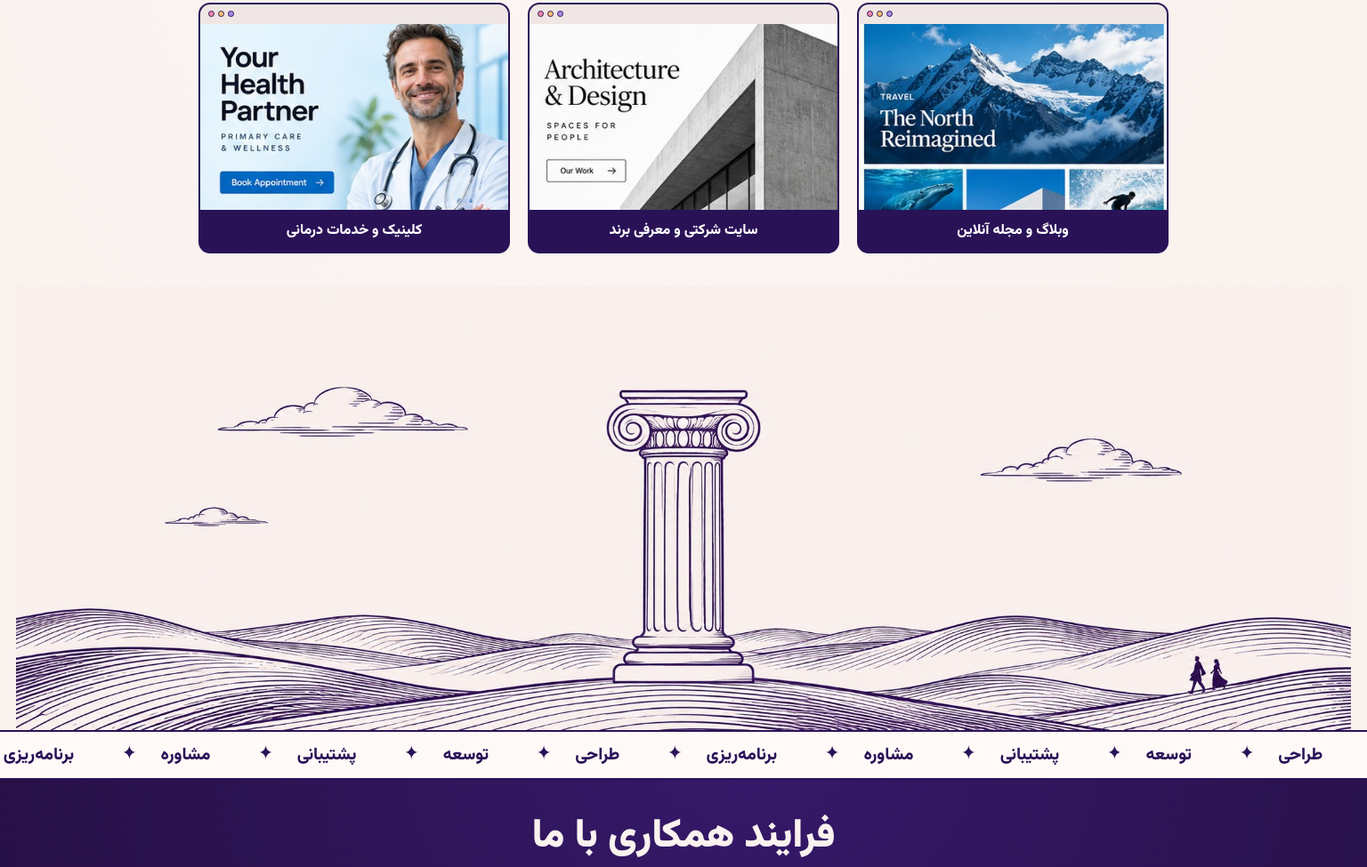
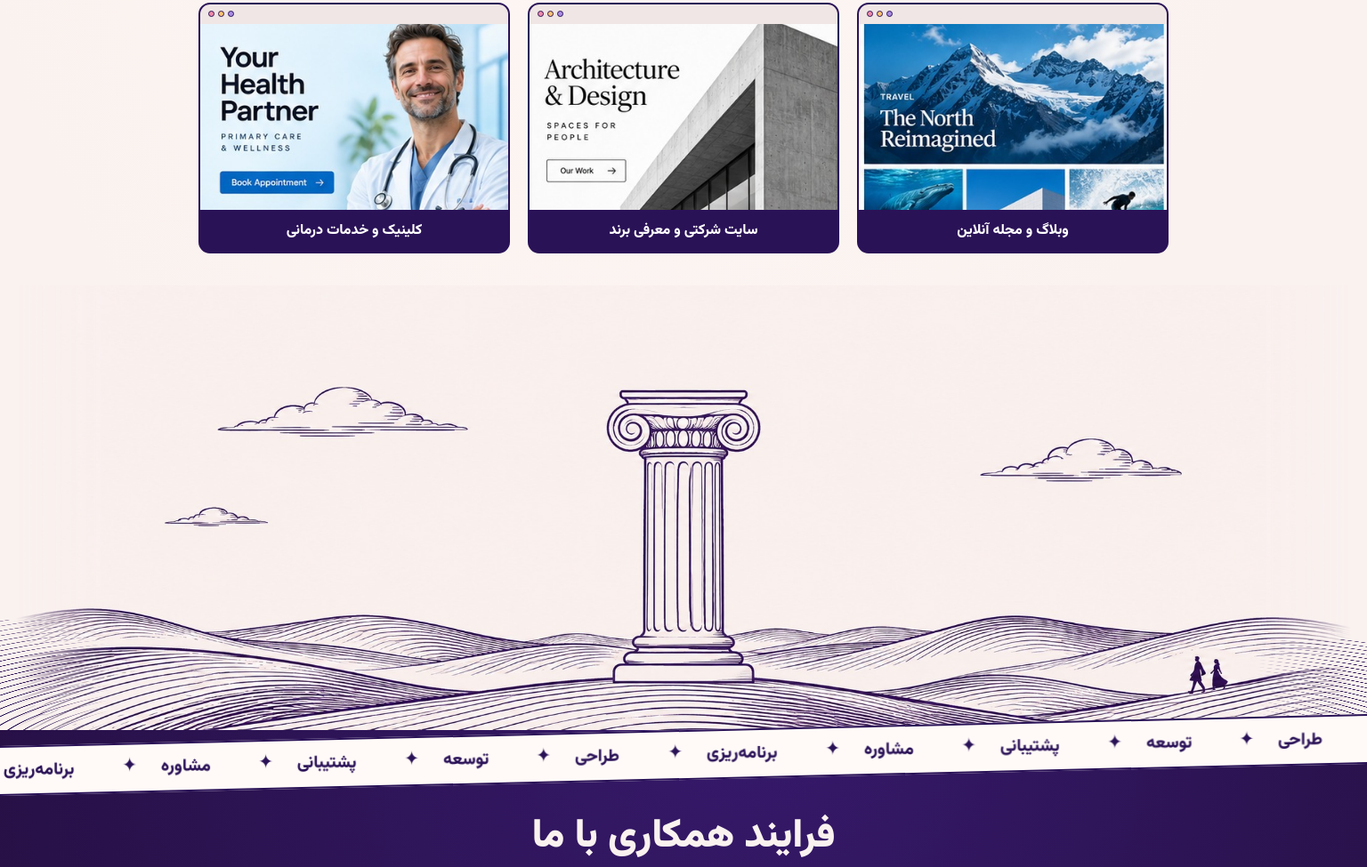
Before and after one commit to 2designer4web-ui/forough, a plain HTML site: page index.html in a window 1536 px wide. Shown: the part 1509-2484 px from the top of the page at 89% size. Drawn offline with Linux system fonts and the light colour scheme.

Commit message:
Restore sloped ribbons and extend landscape edges

```diff
--- a/style.css
+++ b/style.css
@@ -43,17 +43,17 @@ h2{font-size:clamp(1.7rem,3.5vw,2.8rem)}
 .plant{right:2.5%;bottom:-5%;width:12%;animation-delay:-2s}
 .spark{position:absolute;font-size:2rem;animation:float 4s ease-in-out infinite}
 .spark.one{left:12%;top:13%}.spark.two{right:14%;bottom:12%;animation-delay:-2s}
-.ribbon{position:relative;z-index:2;overflow:hidden;direction:ltr;background:#fffaf8;color:var(--ink);border-block:2px solid var(--ink);font-weight:800;scroll-margin-top:40px}
-.hero .ribbon{position:absolute;inset-inline:0;bottom:.3rem}
+.ribbon{--ribbon-slope:-1.35deg;position:relative;z-index:2;overflow:hidden;direction:ltr;background:#fffaf8;color:var(--ink);border-block:2px solid var(--ink);font-weight:800;scroll-margin-top:40px;transform:skewY(var(--ribbon-slope))}
+.hero .ribbon{position:absolute;inset-inline:0;bottom:.85rem}
 .belt{width:max-content;display:flex;direction:ltr;animation:marquee 34s linear infinite}
 .reverse .belt{animation-direction:reverse;animation-duration:30s}
 .belt-group{display:flex;align-items:center;flex:none;direction:rtl;white-space:nowrap}
-.belt-group span{padding:.65em 1.4em;display:flex;gap:1.4em;align-items:center;font-size:clamp(1rem,1.25vw,1.2rem);line-height:1.4}
+.belt-group span{padding:.65em 1.4em;display:flex;gap:1.4em;align-items:center;font-size:clamp(1rem,1.25vw,1.2rem);line-height:1.4;transform:skewY(calc(-1 * var(--ribbon-slope)))}
 .belt-group b{font-size:1.15em;line-height:1}
 html:lang(en) .belt-group{direction:ltr}
 .ribbon:hover .belt{animation-play-state:paused}
 .work,.team{text-align:center;background:radial-gradient(ellipse at 45% 10%,#fff8f6,var(--paper) 66%)}
-.work{padding-top:2.8rem}
+.work{position:relative;padding-top:2.8rem}
 .section-copy{margin:.55rem auto 1.8rem;max-width:40rem}
 .accent::before,.accent::after{content:"✧";display:inline-block;margin-inline:.45em;font-size:.65em;vertical-align:middle}
 .projects{display:grid;grid-template-columns:repeat(3,minmax(0,1fr));gap:1.25rem}
@@ -64,7 +64,21 @@ html:lang(en) .belt-group{direction:ltr}
 .browser i:nth-child(2){background:#ffc36f}.browser i:nth-child(3){background:#aa8ce3}
 .project img{width:100%;aspect-ratio:1.65;object-fit:cover;object-position:center 38%;background:#eaddf2}
 .project span:last-child{display:block;padding:.6em .35em}
-.landscape{width:min(100%,1500px);height:auto;margin:2.25rem auto 0}
+.landscape{position:relative;width:min(100%,1500px);height:auto;margin:2.25rem auto 0}
+@media(min-width:1501px){
+  .work::before{
+    content:"";
+    position:absolute;
+    inset:auto 0 0;
+    height:160px;
+    pointer-events:none;
+    background:
+      repeating-radial-gradient(ellipse at 35% 130%,transparent 0 9px,#2a1257 10px 11px,transparent 12px 16px) left bottom / 55% 78% no-repeat,
+      repeating-radial-gradient(ellipse at 65% 135%,transparent 0 8px,#2a1257 9px 10px,transparent 11px 15px) right bottom / 55% 64% no-repeat;
+    mask-image:linear-gradient(transparent 3%,#000 55%);
+  }
+  .landscape{mask-image:linear-gradient(90deg,transparent,#000 7%,#000 93%,transparent)}
+}
 .process{padding:0 0 3rem;text-align:center}
 .process h2{margin:2.15rem auto 1.5rem}
 .steps{max-width:790px;margin:auto;list-style:none;padding:0;position:relative}
@@ -109,6 +123,7 @@ input,textarea{min-width:0;padding:.55rem .7rem;border:1px solid #907bb0;border-
   .spark{display:none}
   .projects{grid-template-columns:repeat(2,minmax(0,1fr));gap:.85rem}
   .steps li{width:80%}
+  .ribbon{--ribbon-slope:-1deg}
   .footer,.footer #details{justify-content:center;text-align:center}
 }
 @media(min-width:741px) and (max-width:1000px){
```
